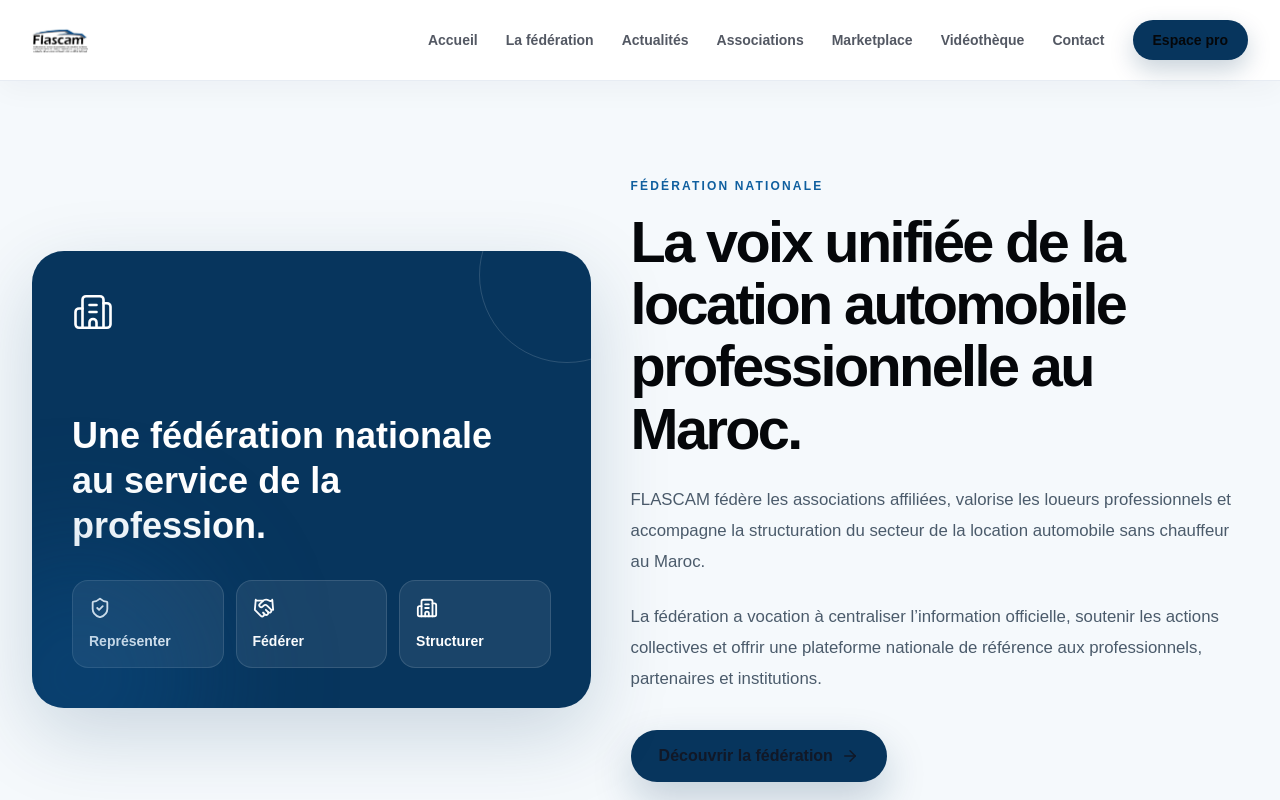
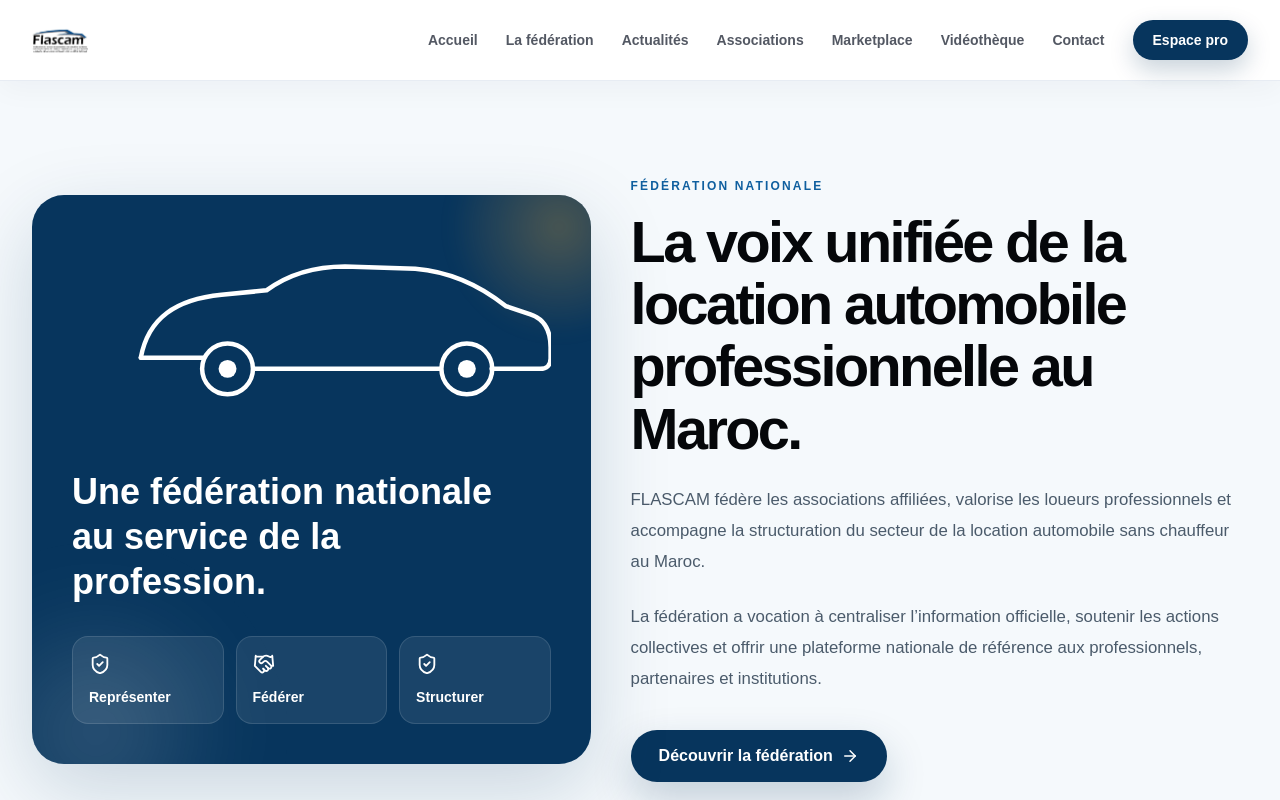
Before and after one commit to AxplifyServices/flascam_website, a Next.js app in the folder frontend/: page / in a window 1280 px wide. Shown: the top 800 px of the page. Built offline with nearby package versions, Linux system fonts and the light colour scheme.

Commit message:
Section fédération

```diff
--- a/frontend/src/app/globals.css
+++ b/frontend/src/app/globals.css
@@ -292,3 +292,42 @@ summary::-webkit-details-marker {
       #e7f3ff 100%
     );
 }
+
+.interactive-card {
+  transition:
+    transform 180ms ease,
+    box-shadow 180ms ease,
+    border-color 180ms ease,
+    background-color 180ms ease;
+}
+
+.interactive-card:hover,
+.interactive-card:focus-visible {
+  transform: translateY(-6px);
+  border-color: rgba(194, 145, 61, 0.45);
+  box-shadow: 0 22px 55px rgba(15, 23, 42, 0.1);
+}
+
+.interactive-card:active {
+  transform: translateY(-2px) scale(0.99);
+}
+
+.interactive-card-dark {
+  transition:
+    transform 180ms ease,
+    box-shadow 180ms ease,
+    border-color 180ms ease,
+    background-color 180ms ease;
+}
+
+.interactive-card-dark:hover,
+.interactive-card-dark:focus-visible {
+  transform: translateY(-6px);
+  border-color: rgba(255, 255, 255, 0.3);
+  background-color: rgba(255, 255, 255, 0.14);
+  box-shadow: 0 18px 42px rgba(0, 0, 0, 0.18);
+}
+
+.interactive-card-dark:active {
+  transform: translateY(-2px) scale(0.99);
+}
--- a/frontend/src/app/la-federation/page.tsx
+++ b/frontend/src/app/la-federation/page.tsx
@@ -82,7 +82,18 @@ export default function FederationPage() {
                   La fédération
                 </p>
 
-                <h1 className="section-title">
+<h1
+  className="
+    max-w-4xl
+    text-3xl
+    font-extrabold
+    leading-tight
+    tracking-[-0.035em]
+    text-[var(--flascam-black)]
+    sm:text-4xl
+    lg:text-5xl
+  "
+>
   Une organisation nationale pour représenter et structurer la
   location automobile professionnelle.
 </h1>
@@ -103,7 +114,7 @@ export default function FederationPage() {
                   aria-hidden="true"
                 />
 
-                <p className="mt-16 text-3xl font-extrabold leading-tight sm:text-4xl">
+<p className="mt-12 text-2xl font-extrabold leading-tight sm:text-3xl">
   Une voix commune, une plateforme nationale, une profession
   mieux organisée.
 </p>
@@ -136,7 +147,17 @@ export default function FederationPage() {
               {pillars.map((pillar) => (
 <article
   key={pillar.title}
-                  className="rounded-[2rem] border border-slate-200 bg-white p-7 shadow-[0_18px_50px_rgba(15,23,42,0.04)]"
+  tabIndex={0}
+  className="
+    interactive-card
+    rounded-[2rem]
+    border
+    border-slate-200
+    bg-white
+    p-7
+    outline-none
+    shadow-[0_18px_50px_rgba(15,23,42,0.04)]
+  "
 >
                   <pillar.icon
                     size={30}
--- a/frontend/src/app/layout.tsx
+++ b/frontend/src/app/layout.tsx
@@ -18,10 +18,10 @@ export const metadata:
     },
     description:
       'FLASCAM représente les loueurs automobiles sans chauffeur au Maroc et accompagne la structuration de la profession.',
-    icons: {
-      icon: '/logo-flascam.png',
-      apple: '/logo-flascam.png',
-    },
+icons: {
+  icon: '/Logo-flascam.png',
+  apple: '/Logo-flascam.png',
+},
     openGraph: {
       title:
         'FLASCAM - Fédération des loueurs automobiles sans chauffeur au Maroc',
@@ -31,7 +31,7 @@ export const metadata:
       locale: 'fr_MA',
       images: [
         {
-          url: '/logo-flascam.png',
+          url: '/Logo-flascam.png',
           width: 512,
           height: 512,
           alt: 'Logo FLASCAM',
--- a/frontend/src/app/page.tsx
+++ b/frontend/src/app/page.tsx
@@ -34,14 +34,73 @@ export const metadata: Metadata = {
   },
 };
 
+function VehicleLineIcon() {
+  return (
+    <svg
+      viewBox="0 0 640 260"
+      className="h-auto w-full max-w-[520px]"
+      fill="none"
+      aria-hidden="true"
+    >
+      <path
+        d="M92 164C102 111 139 86 200 80L260 74C290 52 323 42 365 42L459 45C506 49 544 66 580 95L613 106C631 112 640 128 640 150V165C640 174 635 179 626 179H561"
+        stroke="currentColor"
+        strokeWidth="6"
+        strokeLinecap="round"
+        strokeLinejoin="round"
+      />
+
+      <path
+        d="M92 164H176"
+        stroke="currentColor"
+        strokeWidth="6"
+        strokeLinecap="round"
+      />
+
+      <path
+        d="M243 179H493"
+        stroke="currentColor"
+        strokeWidth="6"
+        strokeLinecap="round"
+      />
+
+      <circle
+        cx="208"
+        cy="179"
+        r="34"
+        stroke="white"
+        strokeWidth="6"
+      />
+
+      <circle
+        cx="528"
+        cy="179"
+        r="34"
+        stroke="white"
+        strokeWidth="6"
+      />
+
+      <circle
+        cx="208"
+        cy="179"
+        r="12"
+        fill="currentColor"
+      />
+
+      <circle
+        cx="528"
+        cy="179"
+        r="12"
+        fill="currentColor"
+      />
+    </svg>
+  );
+}
+
 function FederationPreview() {
   return (
     <section
-      className="
-        bg-[var(--ivory)]
-        py-16
-        sm:py-24
-      "
+      className="bg-[var(--ivory)] py-16 sm:py-24"
       aria-labelledby="home-federation-title"
     >
       <div
@@ -68,39 +127,36 @@ function FederationPreview() {
           <div
             className="
               absolute
-              -right-16
-              -top-16
-              size-44
+              -right-20
+              -top-20
+              size-56
               rounded-full
-              border
-              border-white/[0.15]
+              bg-[radial-gradient(circle,rgba(194,145,61,0.36)_0%,rgba(194,145,61,0.14)_42%,transparent_70%)]
+              blur-sm
             "
           />
 
           <div
             className="
               absolute
-              -bottom-24
+              -bottom-28
               -left-20
-              size-64
+              size-72
               rounded-full
-              bg-[var(--flascam-blue)]/30
-              blur-3xl
+              bg-[radial-gradient(circle,rgba(255,255,255,0.18)_0%,rgba(255,255,255,0.08)_38%,transparent_72%)]
+              blur-2xl
             "
           />
 
-          <Building2
-            size={42}
-            strokeWidth={1.5}
-            className="text-white"
-            aria-hidden="true"
-          />
+          <div className="relative text-[var(--flascam-gold)]">
+            <VehicleLineIcon />
+          </div>
 
-          <p className="mt-20 max-w-md text-3xl font-extrabold leading-tight sm:text-4xl">
+          <p className="relative mt-10 max-w-md text-3xl font-extrabold leading-tight sm:text-4xl">
             Une fédération nationale au service de la profession.
           </p>
 
-          <div className="mt-8 grid gap-3 sm:grid-cols-3">
+          <div className="relative mt-8 grid gap-3 sm:grid-cols-3">
             {[
               {
                 icon: ShieldCheck,
@@ -111,13 +167,22 @@ function FederationPreview() {
                 label: 'Fédérer',
               },
               {
-                icon: Building2,
+                icon: ShieldCheck,
                 label: 'Structurer',
               },
             ].map((item) => (
               <div
                 key={item.label}
-                className="rounded-2xl border border-white/[0.12] bg-white/[0.08] p-4"
+                tabIndex={0}
+                className="
+                  interactive-card-dark
+                  rounded-2xl
+                  border
+                  border-white/[0.12]
+                  bg-white/[0.08]
+                  p-4
+                  outline-none
+                "
               >
                 <item.icon
                   size={22}
@@ -169,7 +234,7 @@ function FederationPreview() {
                 bg-[var(--flascam-blue-dark)]
                 px-7
                 font-semibold
-                text-white
+                !text-white
                 shadow-[0_18px_40px_rgba(7,53,93,0.22)]
                 transition
                 hover:bg-[var(--flascam-blue)]
--- a/frontend/src/components/site/public-header.tsx
+++ b/frontend/src/components/site/public-header.tsx
@@ -104,7 +104,7 @@ export function PublicHeader() {
               bg-[var(--flascam-blue-dark)]
               px-5
               py-2.5
-              text-white
+              !text-white
               shadow-[0_10px_25px_rgba(7,53,93,0.22)]
               transition
               hover:bg-[var(--flascam-blue)]
@@ -183,7 +183,7 @@ export function PublicHeader() {
                 text-center
                 text-sm
                 font-semibold
-                text-white
+                !text-white
               "
             >
               Espace pro
--- a/frontend/tsconfig.json
+++ b/frontend/tsconfig.json
@@ -11,7 +11,7 @@
     "moduleResolution": "bundler",
     "resolveJsonModule": true,
     "isolatedModules": true,
-    "jsx": "react-jsx",
+    "jsx": "preserve",
     "incremental": true,
     "plugins": [
       {
```
Also changed, not shown: 1 other file (tests, documents, lock files or other folders). Lines whose indentation alone changed are shown as unchanged.
